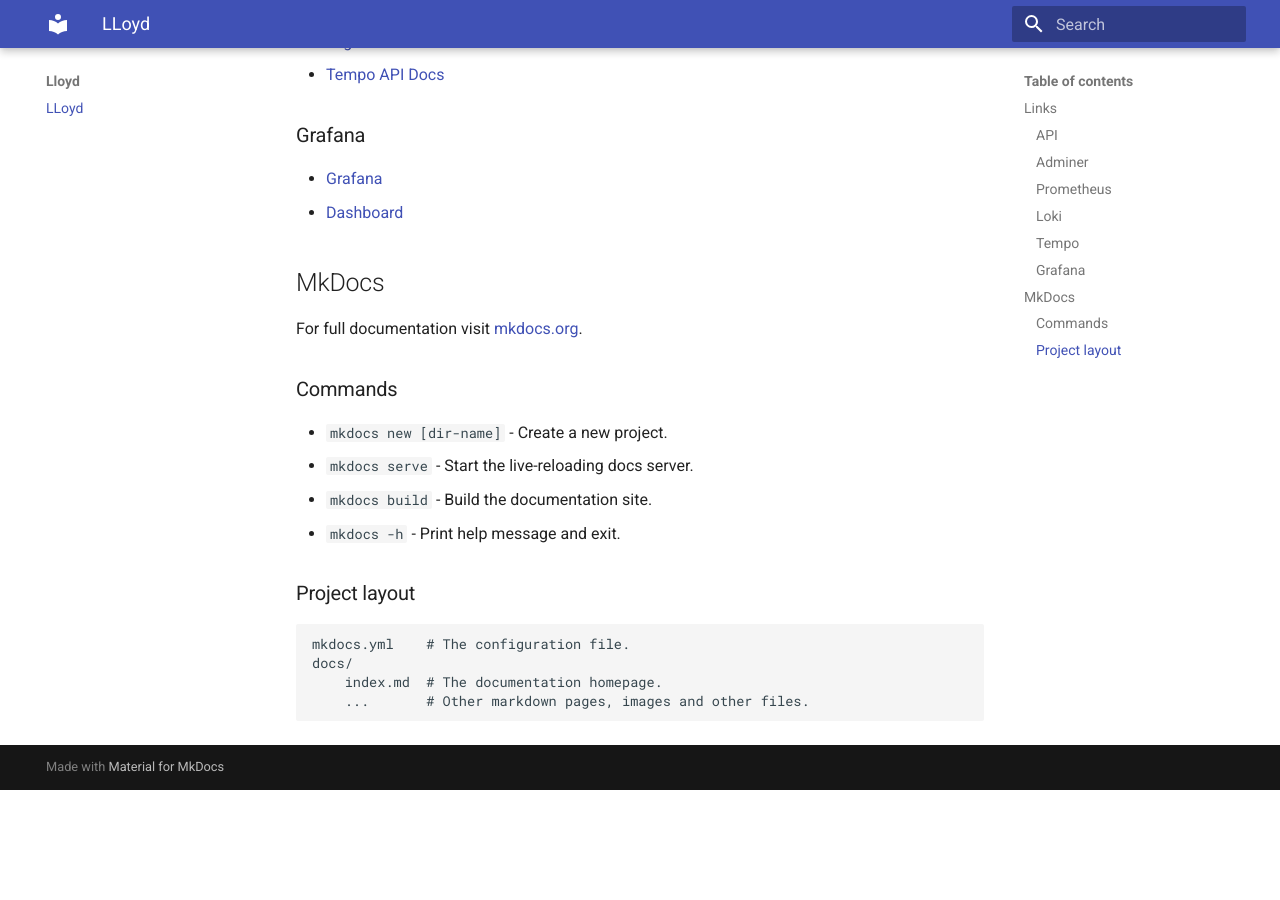
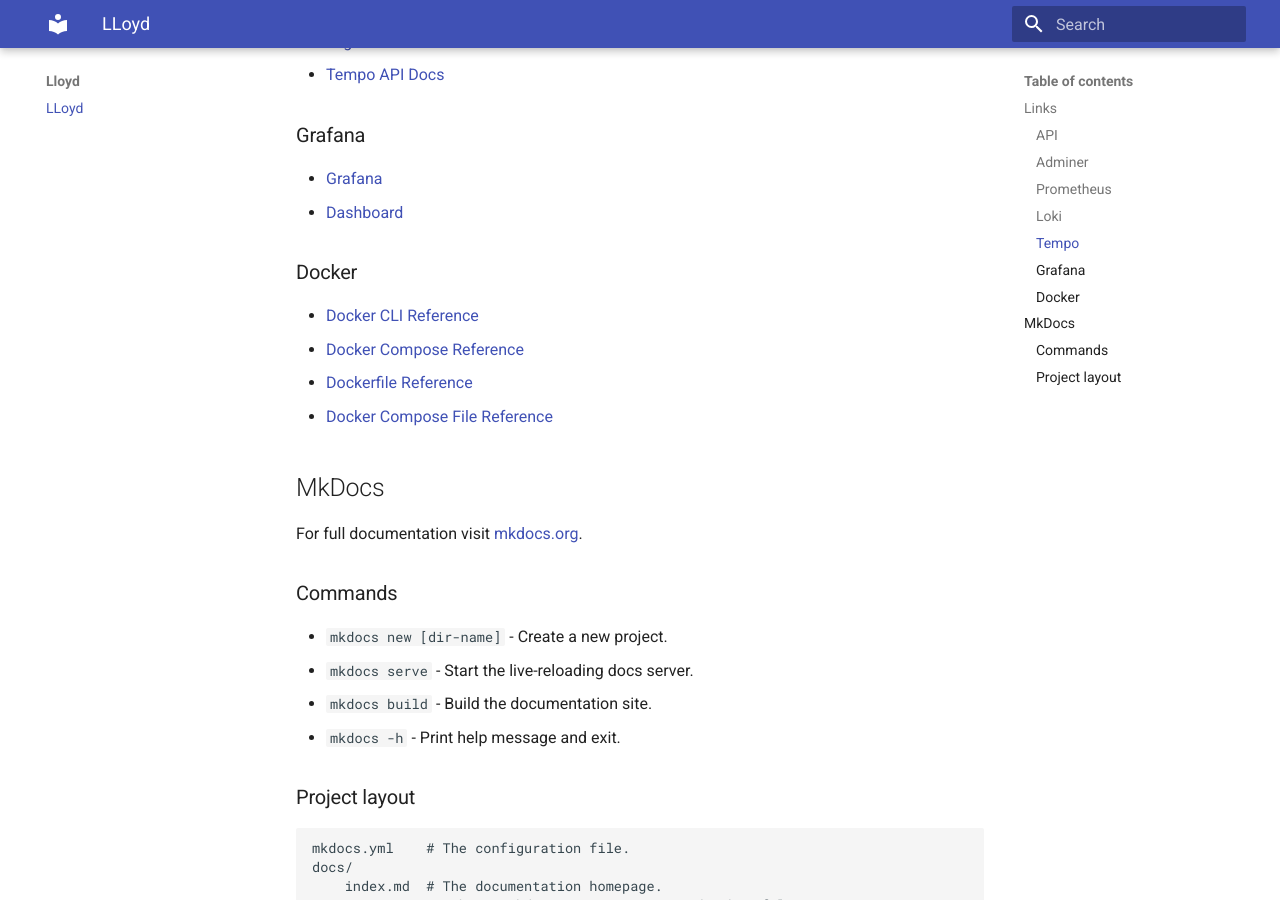
Before and after one commit to rickhaffey/lloyd, an MkDocs documentation site: the page built from docs/index.md, in a window 1280 px wide and 900 px high, scrolled down 763 px. Built offline with MkDocs 1.6.1 and Material for MkDocs 9.7.7, drawn with Linux system fonts in a browser that asks for light colours; before the commit the page ends 1553 px from its top, so only the background shows below that.

Commit message:
update uv version in dockerfile, add docker refrerences in docs

```diff
--- a/docs/index.md
+++ b/docs/index.md
@@ -36,7 +36,12 @@
 
 
 
+### Docker
 
+* [Docker CLI Reference](https://docs.docker.com/reference/cli/docker/)
+* [Docker Compose Reference](https://docs.docker.com/compose/)
+* [Dockerfile Reference](https://docs.docker.com/reference/dockerfile/)
+* [Docker Compose File Reference](https://docs.docker.com/reference/compose-file/)
 
 
 ## MkDocs
```
Also changed, not shown: 2 other files.
